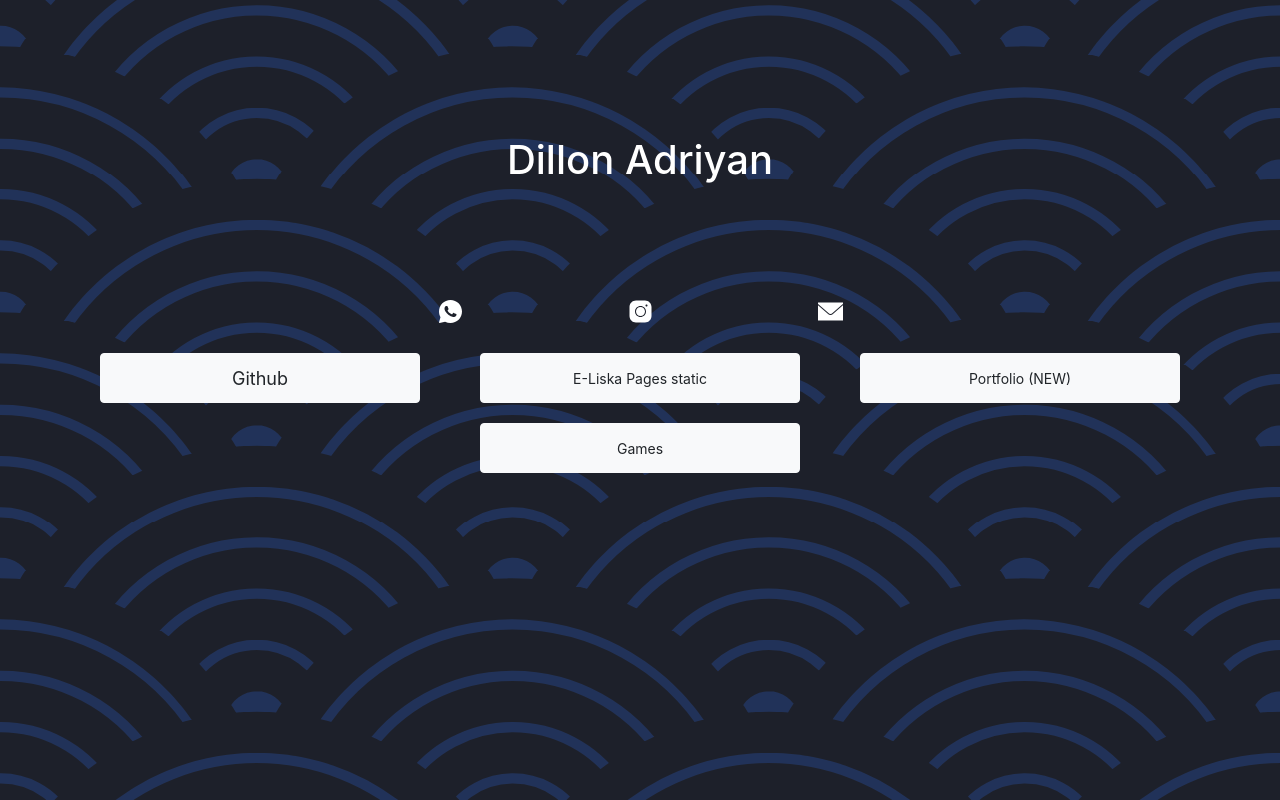
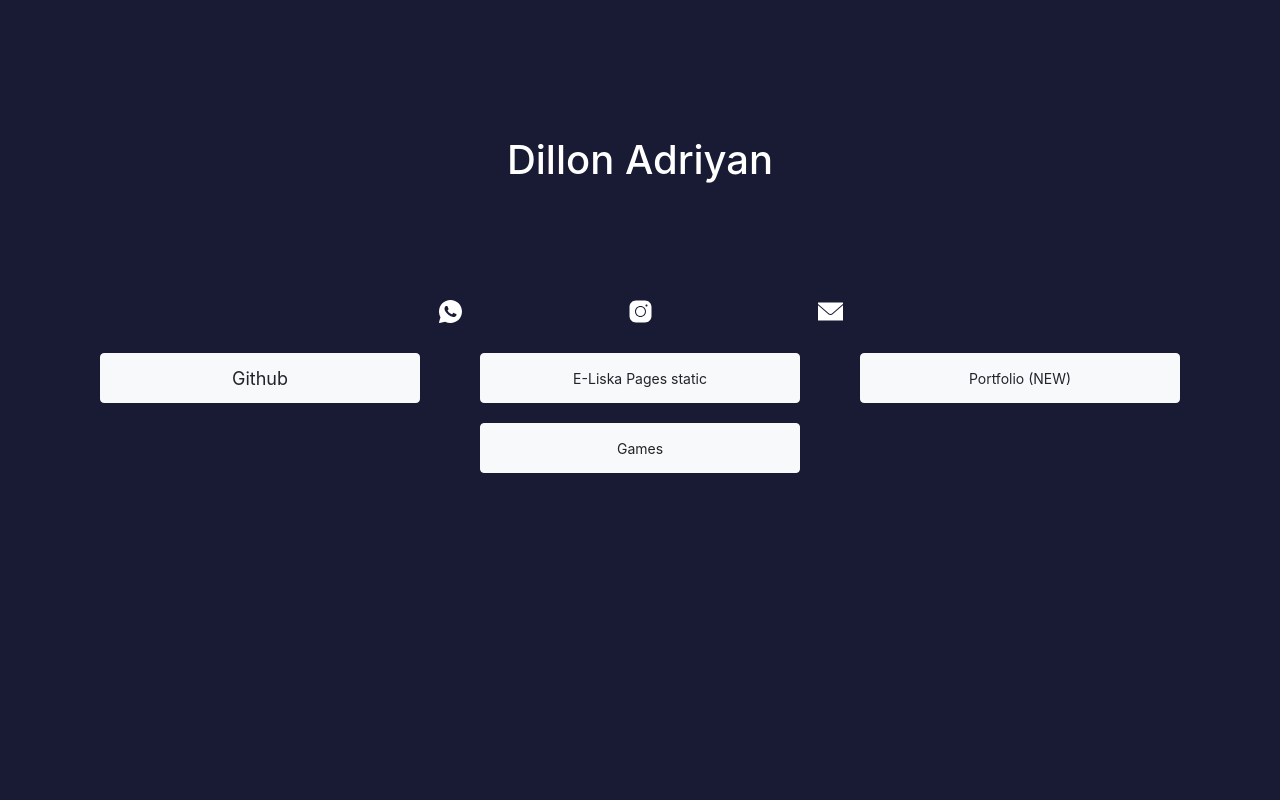
Before and after one commit to DillonAdriyan/dillonadriyan.github.io, a plain HTML site: page index.html in a window 1280 px wide. Drawn offline with Linux system fonts and the light colour scheme.

Commit message:
update background

```diff
--- a/index.html
+++ b/index.html
@@ -12,8 +12,6 @@
   <!-- AOS -->
 
   <title>Dillon Adriyan</title>
-  <script async src="https://pagead2.googlesyndication.com/pagead/js/adsbygoogle.js?client=ca-pub-5766461075187863"
-     crossorigin="anonymous"></script>
 
 </head>
 <body class="body">
--- a/style.css
+++ b/style.css
@@ -1,6 +1,5 @@
 body {
-  background-image: url('img/bg/pattern2.svg');
-  background-size: 40%;
+ background-color: #191b35;
 }
 .jumbotron img, .jumbotron .gambar {
   margin-top: 40px;
```
